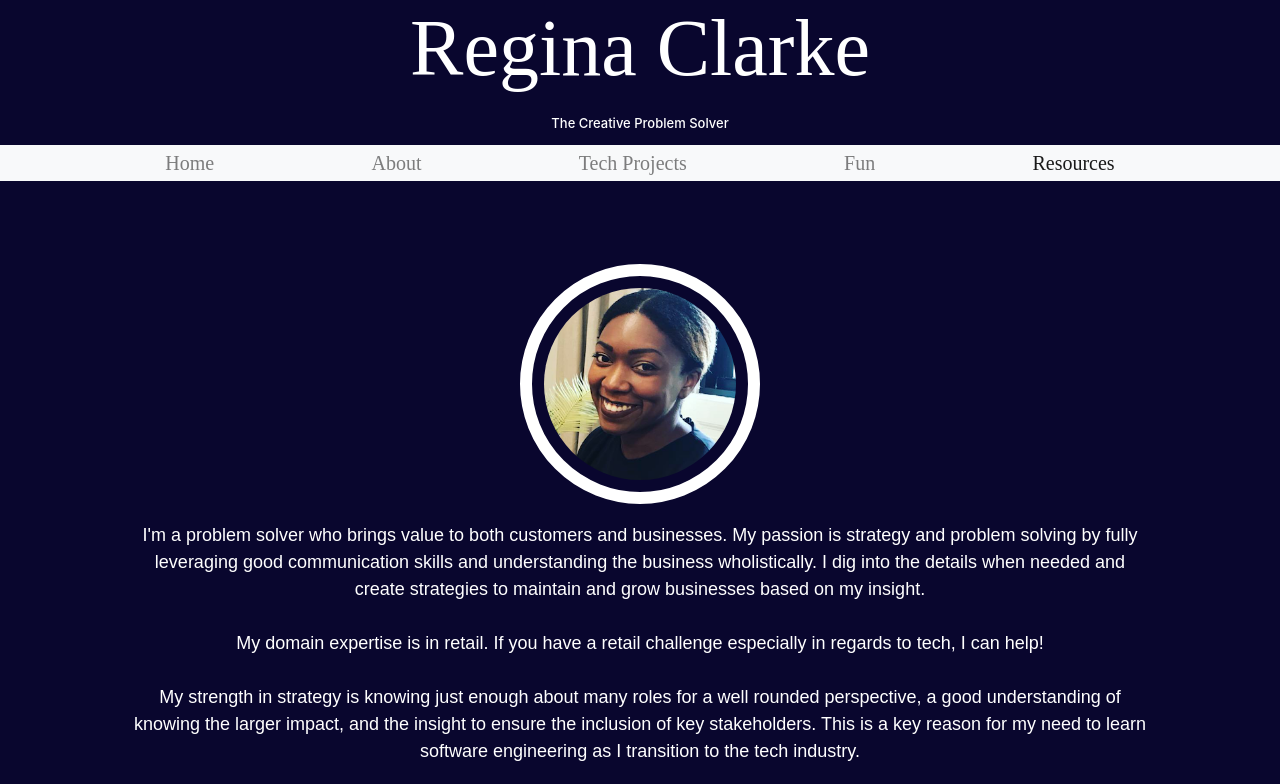
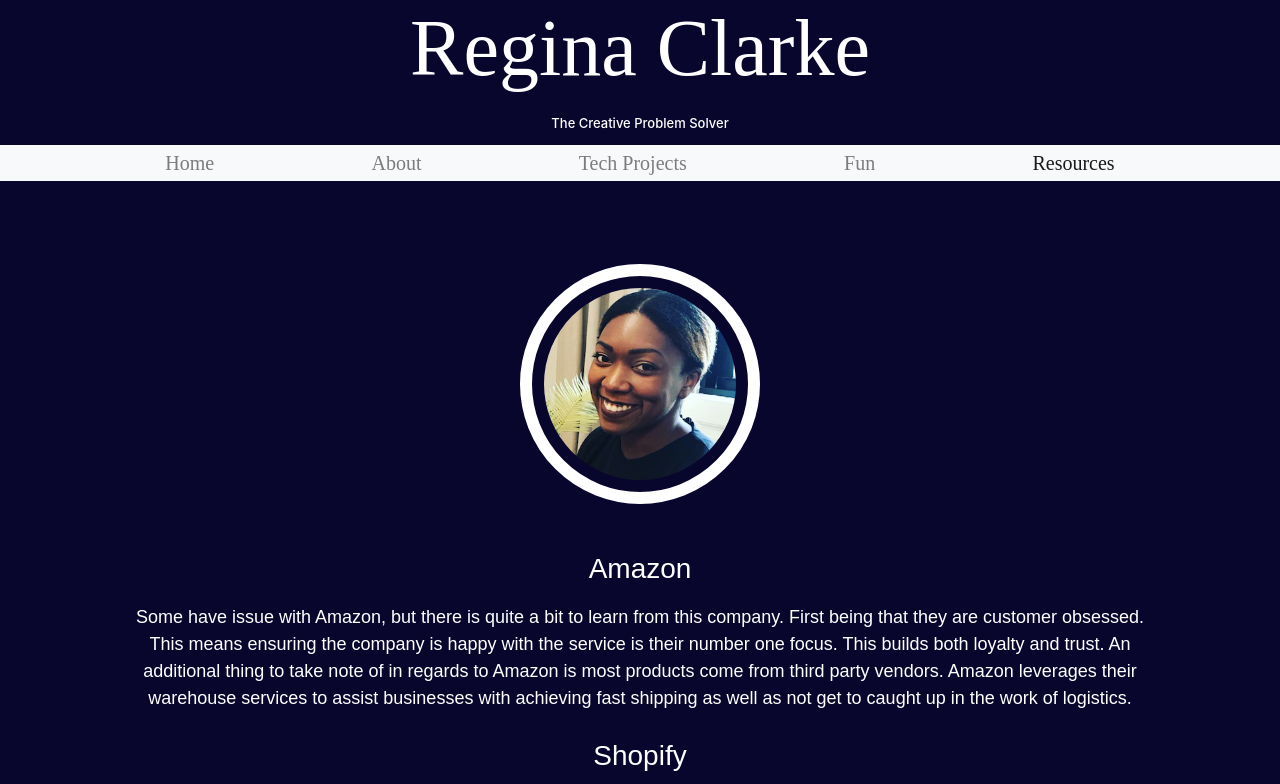
Before and after one commit to ReginaClarke/Personal-Website, a React (Create React App) app: page /resources in a window 1280 px wide. Shown: the top 784 px of the page. Built offline with nearby package versions, Linux system fonts and the light colour scheme; no server answers.

Commit message:
added some resources

```diff
--- a/src/App.css
+++ b/src/App.css
@@ -261,7 +261,7 @@ button:hover {
   align-items: center;
 }
 .headshot {
-  margin: 10em auto 0em auto;
+  margin: 10em auto 2em auto;
   border: 1em solid white;
   border-radius: 50%;
   height: 10em;
--- a/src/components/About.js
+++ b/src/components/About.js
@@ -1,6 +1,6 @@
 import React from "react";
 import Headshot from "../assets/images/Headshot.png";
-import Resume from "../components/Resume"
+import Resume from "../components/Resume";
 
 function About() {
   return (
@@ -8,11 +8,11 @@ function About() {
       <img className="headshot" src={Headshot} alt="headshot" />
 
       <p className="aboutMe">
-        I'm a problem solver brings value to both customers and
-        businesses. My passion is strategy and problem solving by fully
-        leveraging good communication skills. I dig into the details when needed
-        and create strategies to maintain and grow businesses based on my
-        insight.
+        I'm a problem solver who brings value to both customers and businesses.
+        My passion is strategy and problem solving by fully leveraging good
+        communication skills and understanding the business wholistically. I dig
+        into the details when needed and create strategies to maintain and grow
+        businesses based on my insight.
         <br />
         <br />
         My domain expertise is in retail. If you have a retail challenge
@@ -35,7 +35,7 @@ function About() {
         companies, and who loves driving results by being clear with product
         vision.
       </p>
-      <Resume/>
+      <Resume />
       <hr />
       <h3>Companies I've worked with or for include:</h3>
       <div className="logogrid">
--- a/src/components/Resources.js
+++ b/src/components/Resources.js
@@ -1,45 +1,43 @@
 import React from "react";
 import Headshot from "../assets/images/Headshot.png";
-import Resume from "./Resume"
+import Resume from "./Resume";
 
 function Resources() {
   return (
     <div className="homepage">
       <img className="headshot" src={Headshot} alt="headshot" />
 
+      <h3>Amazon</h3>
       <p className="aboutMe">
-        I'm a problem solver who brings value to both customers and
-        businesses. My passion is strategy and problem solving by fully
-        leveraging good communication skills and understanding the business wholistically. I dig into the details when needed
-        and create strategies to maintain and grow businesses based on my
-        insight.
+        Some have issue with Amazon, but there is quite a bit to learn from this
+        company. First being that they are customer obsessed. This means
+        ensuring the company is happy with the service is their number one
+        focus. This builds both loyalty and trust. An additional thing to take
+        note of in regards to Amazon is most products come from third party
+        vendors. Amazon leverages their warehouse services to assist businesses
+        with achieving fast shipping as well as not get to caught up in the work
+        of logistics.
         <br />
         <br />
-        My domain expertise is in retail. If you have a retail challenge
-        especially in regards to tech, I can help!
+        <h3>Shopify</h3>
+        Shopify is one of my favorite companies in existance. This company
+        breaks down the barriers of entry to creators of all sorts. Previously,
+        one would need to either go to a developer to get a custom website or
+        use prebuilt websites from companies such as GoDaddy. Previous template
+        sites gave little flexibility to users and also weren't as fast for the
+        end users. Shopify offers ease of customization via using GUI or
+        graphical user interface, several templates to choose from ranging from
+        free to paid, a marketplace for easily gaining developer help and
+        provide limited access, thousands of plugins to quickly get your store
+        to a point of looking legit, analytics, and so much more. Handsdown if
+        you're looking to create an e-commerce website, start here first. You
+        may want to build a website from scratch later, but this will allow you
+        to quickly get started and learn what works before spending heavily on
+        having a custom site built.
         <br />
         <br />
-        My strength in strategy is knowing just enough about many roles for a
-        well rounded perspective, a good understanding of knowing the larger
-        impact, and the insight to ensure the inclusion of key stakeholders.
-        This is a key reason for my need to learn software engineering as I
-        transition to the tech industry.
-        <br />
-        <br />
-        I’ve managed areas of businesses worth over $100 million. I’ve turned
-        would be exit businesses into company initiatives while also training
-        others to do the same based on the application of strategic thinking.
-        <br />
-        <br />I am the type of person who continues learning, who reaches out
-        for collaboration, who is always looking for ways to bring wins to
-        companies, and who loves driving results by being clear with product
-        vision.
+        <h3>More to Come Soon!</h3>
       </p>
-      <Resume/>
-      <hr />
-      <h3>Companies I've worked with or for include:</h3>
-      <div className="logogrid">
-      </div>
     </div>
   );
 }
```
